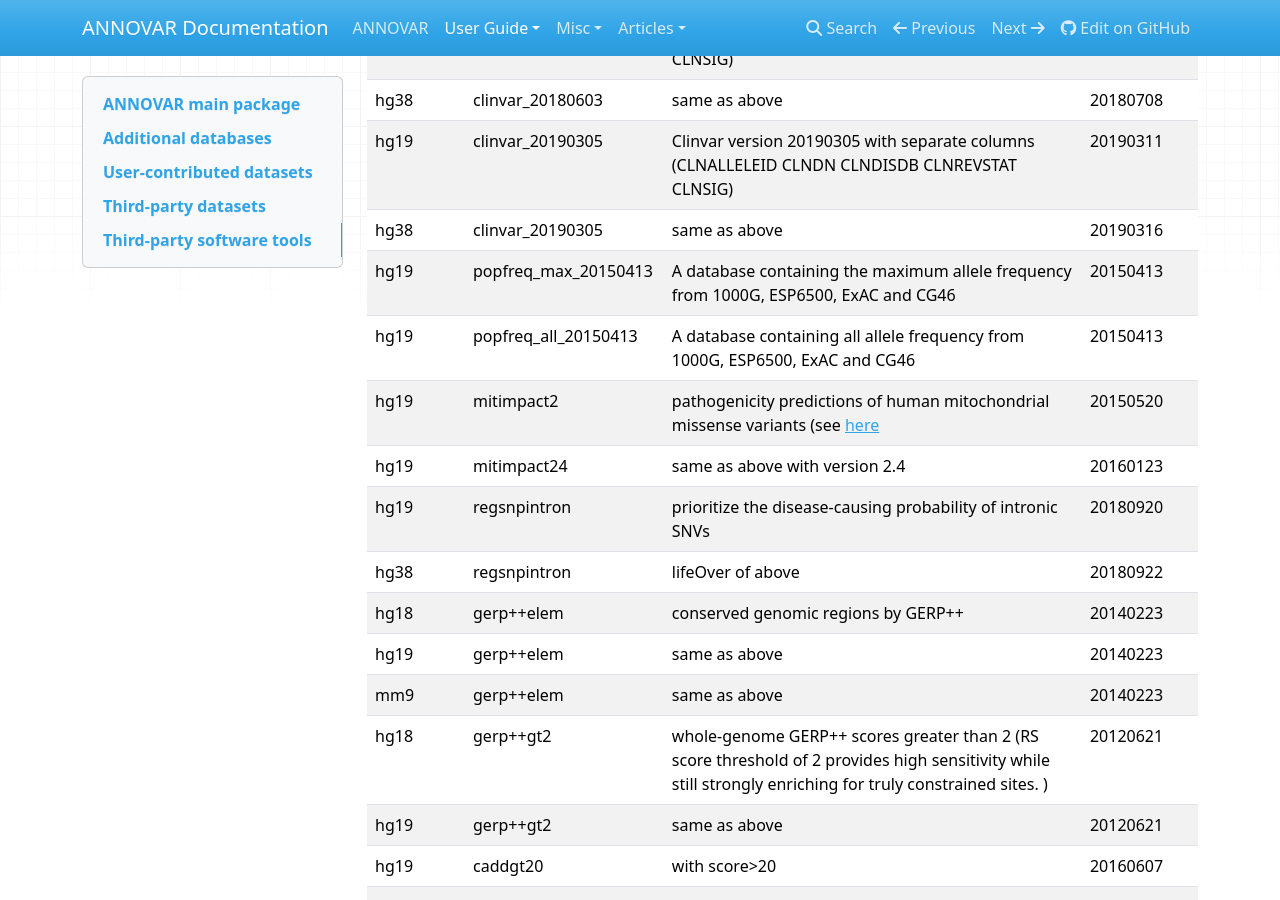
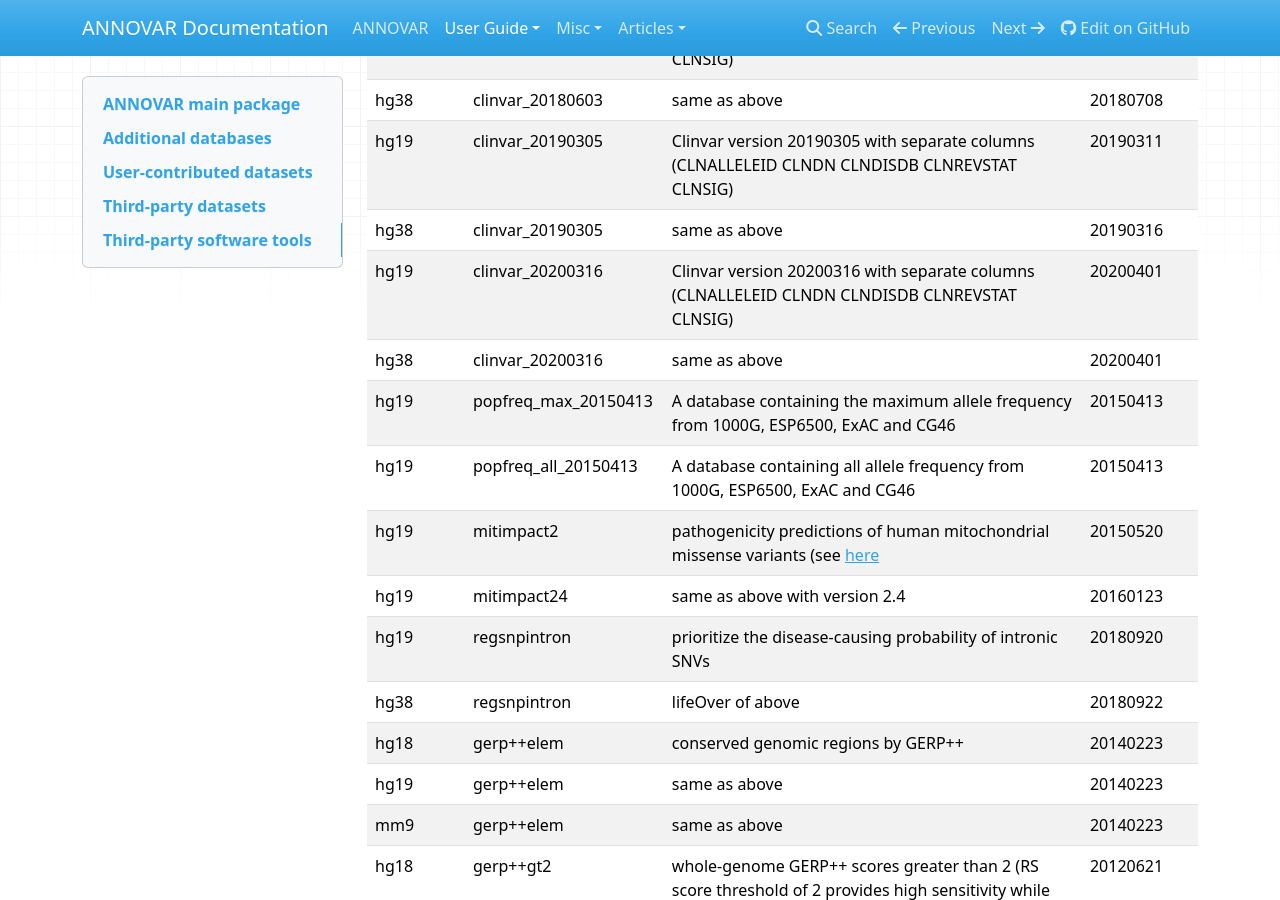
Before and after one commit to WGLab/doc-ANNOVAR, an MkDocs documentation site: the page built from docs/user-guide/download.md, in a window 1280 px wide and 900 px high, scrolled down 10106 px. Built offline with MkDocs 1.6.1, drawn with Linux system fonts in a browser that asks for light colours; nearby versions of some CDN libraries; comment, search, counter and statistics services are not loaded; old or Windows-style settings are respelled for this version of MkDocs.

Commit message:
Update download.md

```diff
--- a/docs/user-guide/download.md
+++ b/docs/user-guide/download.md
@@ -199,6 +199,8 @@ NOTE: several whole-genome databases (cadd, cadd13, fathmm, dann, eigen, gerp++,
 | hg38 | clinvar_20180603 |  same as above | 20180708 |
 | hg19 | clinvar_20190305 |  Clinvar version 20190305 with separate columns (CLNALLELEID CLNDN CLNDISDB CLNREVSTAT CLNSIG) | 20190311 |
 | hg38 | clinvar_20190305 |  same as above | 20190316 |
+| hg19 | clinvar_20200316 |  Clinvar version 20200316 with separate columns (CLNALLELEID CLNDN CLNDISDB CLNREVSTAT CLNSIG) | 20200401 |
+| hg38 | clinvar_20200316 |  same as above | 20200401 |
 | hg19 | popfreq_max_20150413 |  A database containing the maximum allele frequency from 1000G, ESP6500, ExAC and CG46 | 20150413 |
 | hg19 | popfreq_all_20150413 |  A database containing all allele frequency from 1000G, ESP6500, ExAC and CG46  | 20150413 |
 | hg19 | mitimpact2 | pathogenicity predictions of human mitochondrial missense variants (see [here](http://www.ncbi.nlm.nih.gov/m/pubmed/25516408/)  | 20150520 |
```
